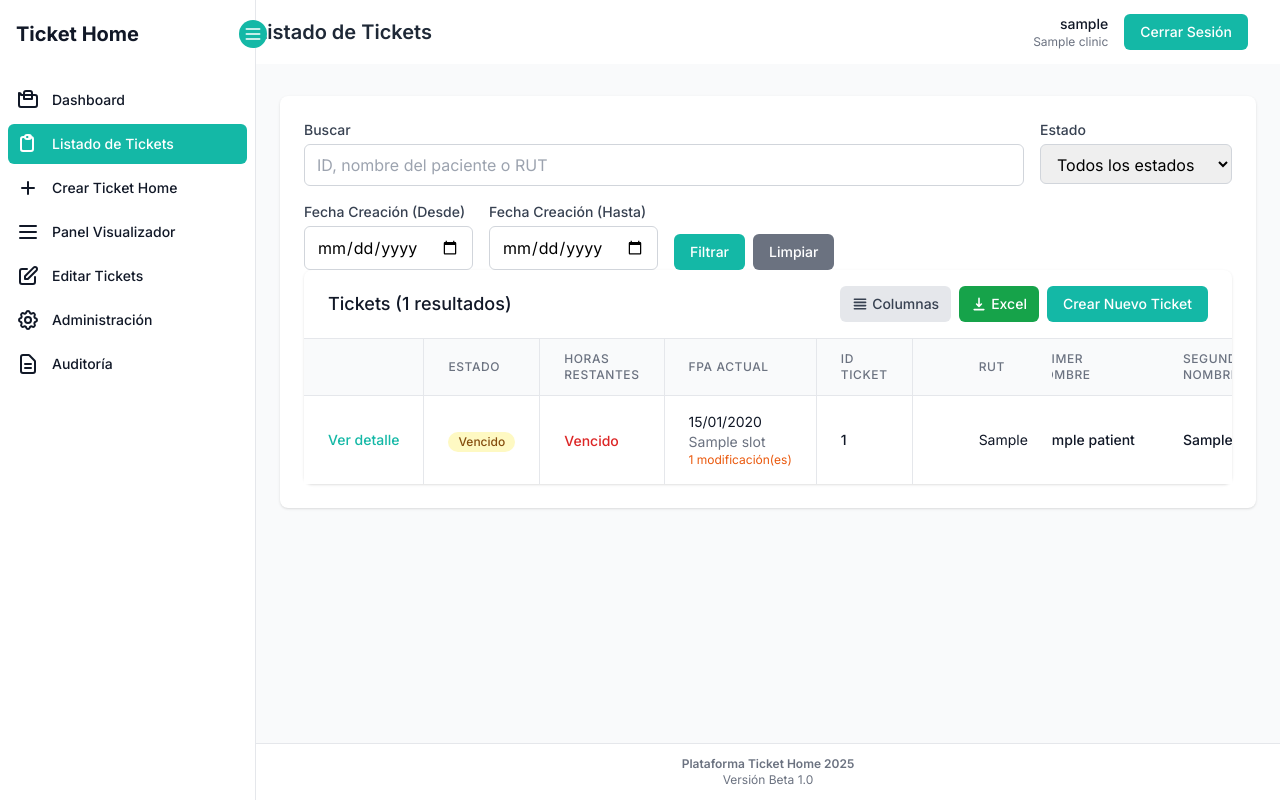
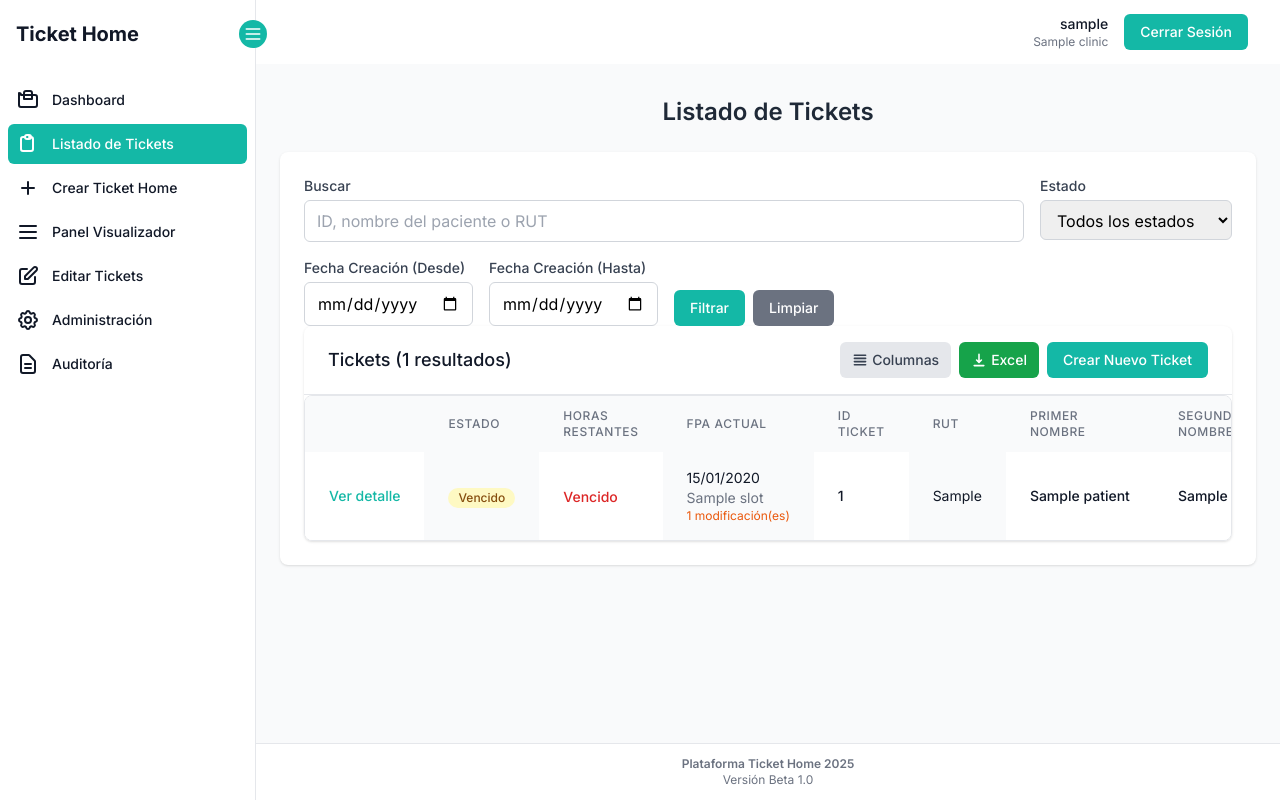
Before and after one commit to jona-mhw/ticketdemo, a Flask app: page /tickets/ in a window 1280 px wide. Run offline with Flask 3, Linux system fonts and the light colour scheme; a user stored in the database is signed in; tables that the repository leaves empty hold one stand-in row (values such as "Sample post"); some libraries are stand-ins or nearby versions.

Commit message:
feat(ui): Mejora visual de la tabla y alineación de títulos
Se rediseña la tabla de tickets para eliminar las líneas divisorias y usar un estilo de filas alternas (cebra) para mayor legibilidad.

Se implementa una solución con JavaScript para el posicionamiento de las columnas fijas, solucionando definitivamente los problemas de overflow y gaps visuales.

Se reestructura la cabecera en base.html, moviendo el título de la página al área de contenido para asegurar un centrado perfecto y consistente.

fix(db): Se robustece el comando 'flask reset-db' para usar 'DROP SCHEMA ... CASCADE', previniendo errores con dependencias de tablas obsoletas.

```diff
--- a/static/js/tickets.js
+++ b/static/js/tickets.js
@@ -43,6 +43,53 @@ document.addEventListener('DOMContentLoaded', function () {
             cells.forEach(cell => {
                 cell.style.display = e.target.checked ? '' : 'none';
             });
+            document.addEventListener('DOMContentLoaded', function () {
+    // Format RUT input
+    const rutInput = document.getElementById('rut');
+    if (rutInput) {
+        rutInput.addEventListener('input', function(e) {
+            let value = e.target.value.replace(/[^0-9kK.-]/g, '');
+            value = value.replace(/\./g, '').replace(/-/g, '');
+
+            if (value.length > 1) {
+                let body = value.slice(0, -1);
+                let dv = value.slice(-1).toUpperCase();
+                body = new Intl.NumberFormat('es-CL').format(body);
+                e.target.value = `${body}-${dv}`;
+            } else {
+                e.target.value = value;
+            }
+        });
+    }
+
+    // 1. Column Visibility
+    const table = document.getElementById('tickets-table');
+    if (!table) return;
+
+    const columnToggles = document.getElementById('column-toggles');
+    const headers = table.querySelectorAll('thead th');
+    const columnNames = Array.from(headers).map(th => th.dataset.columnName).filter(Boolean);
+
+    columnNames.forEach((name, index) => {
+        const colIndex = Array.from(headers).findIndex(h => h.dataset.columnName === name);
+
+        const label = document.createElement('label');
+        label.className = 'flex items-center px-4 py-2 text-sm text-gray-700 hover:bg-gray-100 cursor-pointer';
+
+        const checkbox = document.createElement('input');
+        checkbox.type = 'checkbox';
+        checkbox.className = 'mr-2';
+        checkbox.checked = true;
+        checkbox.dataset.columnIndex = colIndex;
+
+        checkbox.addEventListener('change', (e) => {
+            const idx = e.target.dataset.columnIndex;
+            const cells = table.querySelectorAll(`th:nth-child(${parseInt(idx) + 1}), td:nth-child(${parseInt(idx) + 1})`);
+            cells.forEach(cell => {
+                cell.style.display = e.target.checked ? '' : 'none';
+            });
+            // Re-adjust sticky columns after hiding/showing a column
+            adjustStickyColumns();
         });
 
         label.appendChild(checkbox);
@@ -121,4 +168,190 @@ document.addEventListener('DOMContentLoaded', function () {
         setInterval(updateTimers, 1000);
         updateTimers(); // Initial call
     }
+
+    // 4. Sticky Column Adjustment
+    function adjustStickyColumns() {
+        const table = document.getElementById('tickets-table');
+        if (!table) return;
+
+        const allRows = Array.from(table.querySelectorAll('tr'));
+        const headerCells = Array.from(table.querySelectorAll('thead th'));
+
+        const stickyColumnIndices = [];
+        headerCells.forEach((cell, index) => {
+            if (cell.classList.contains('sticky-col') && cell.style.display !== 'none') {
+                stickyColumnIndices.push(index);
+            }
+        });
+
+        // Reset styles first to handle columns being hidden/shown
+        allRows.forEach(row => {
+            Array.from(row.children).forEach(cell => {
+                if (cell.classList.contains('sticky-col')) {
+                    cell.style.position = '';
+                    cell.style.left = '';
+                }
+            });
+        });
+
+        let leftOffsets = [];
+        let currentOffset = 0;
+        stickyColumnIndices.forEach(colIndex => {
+            leftOffsets.push(currentOffset);
+            const headerCell = headerCells[colIndex];
+            currentOffset += headerCell.offsetWidth;
+        });
+
+        allRows.forEach(row => {
+            stickyColumnIndices.forEach((colIndex, stickyIndex) => {
+                const cell = row.children[colIndex];
+                if (cell) {
+                    cell.style.position = 'sticky';
+                    // Subtract stickyIndex to create a 1px overlap for each subsequent sticky column
+                    cell.style.left = `${leftOffsets[stickyIndex] - stickyIndex}px`;
+                }
+            });
+        });
+    }
+
+    // Initial and subsequent adjustments
+    adjustStickyColumns();
+    window.addEventListener('resize', adjustStickyColumns);
 });
+        });
+
+        label.appendChild(checkbox);
+        label.appendChild(document.createTextNode(name));
+        if (columnToggles) {
+            columnToggles.appendChild(label);
+        }
+    });
+
+    // 2. Table Sorting
+    headers.forEach(header => {
+        if (header.dataset.sortKey) {
+            header.style.cursor = 'pointer';
+            header.addEventListener('click', () => {
+                const sortKey = header.dataset.sortKey;
+                const currentUrl = new URL(window.location.href);
+                const currentSort = currentUrl.searchParams.get('sort_by');
+                const currentOrder = currentUrl.searchParams.get('sort_dir') || 'asc';
+
+                let newOrder = 'asc';
+                if (currentSort === sortKey && currentOrder === 'asc') {
+                    newOrder = 'desc';
+                }
+
+                currentUrl.searchParams.set('sort_by', sortKey);
+                currentUrl.searchParams.set('sort_dir', newOrder);
+                window.location.href = currentUrl.toString();
+            });
+        }
+    });
+
+    // 3. Real-time Countdown Timers
+    const countdownTimers = document.querySelectorAll('.countdown-timer');
+
+    function updateTimers() {
+        countdownTimers.forEach(timer => {
+            const fpaString = timer.dataset.fpa;
+            if (!fpaString) return;
+
+            const fpaDate = new Date(fpaString);
+            const now = new Date();
+            let totalSeconds = Math.floor((fpaDate - now) / 1000);
+
+            if (totalSeconds < 0) {
+                timer.textContent = 'Vencido';
+                timer.className = 'countdown-timer text-sm font-medium text-red-600';
+                return;
+            }
+
+            let days = Math.floor(totalSeconds / (3600 * 24));
+            totalSeconds %= (3600 * 24);
+            let hours = Math.floor(totalSeconds / 3600);
+            totalSeconds %= 3600;
+            let minutes = Math.floor(totalSeconds / 60);
+            let seconds = totalSeconds % 60;
+
+            let displayText = '';
+            if (days > 0) {
+                displayText += `${days}d `;
+            }
+            displayText += `${String(hours).padStart(2, '0')}:${String(minutes).padStart(2, '0')}:${String(seconds).padStart(2, '0')}`;
+            timer.textContent = displayText;
+
+            let colorClass = 'text-orange-600'; // Default for < 1 hour
+            const totalHours = (days * 24) + hours;
+            if (totalHours > 24) {
+                colorClass = 'text-green-600';
+            } else if (totalHours > 1) {
+                colorClass = 'text-yellow-600';
+            }
+            timer.className = `countdown-timer text-sm font-medium ${colorClass}`;
+        });
+    }
+
+    if (countdownTimers.length > 0) {
+        setInterval(updateTimers, 1000);
+        updateTimers(); // Initial call
+    }
+
+    // 4. Sticky Column Adjustment
+    function adjustStickyColumns() {
+        const table = document.getElementById('tickets-table');
+        if (!table) return;
+
+        const allRows = Array.from(table.querySelectorAll('tr'));
+        const headerCells = Array.from(table.querySelectorAll('thead th'));
+
+        const stickyColumnIndices = [];
+        headerCells.forEach((cell, index) => {
+            // Check for visibility, not just class
+            if (cell.classList.contains('sticky-col') && cell.style.display !== 'none') {
+                stickyColumnIndices.push(index);
+            }
+        });
+
+        // Reset styles first to handle columns being hidden/shown
+        allRows.forEach(row => {
+            Array.from(row.children).forEach(cell => {
+                if (cell.classList.contains('sticky-col')) {
+                    cell.style.position = '';
+                    cell.style.left = '';
+                }
+            });
+        });
+
+        let leftOffsets = [];
+        let currentOffset = 0;
+        stickyColumnIndices.forEach(colIndex => {
+            leftOffsets.push(currentOffset);
+            const headerCell = headerCells[colIndex];
+            currentOffset += headerCell.offsetWidth;
+        });
+
+        allRows.forEach(row => {
+            stickyColumnIndices.forEach((colIndex, stickyIndex) => {
+                const cell = row.children[colIndex];
+                if (cell) {
+                    cell.style.position = 'sticky';
+                    cell.style.left = `${leftOffsets[stickyIndex]}px`;
+                }
+            });
+        });
+    }
+
+    // Initial and subsequent adjustments
+    adjustStickyColumns();
+    window.addEventListener('resize', adjustStickyColumns);
+
+    // Also adjust when details are toggled if that affects layout
+    // (Example, not currently in HTML)
+    const detailsToggle = document.getElementById('details-toggle');
+    if(detailsToggle) {
+        detailsToggle.addEventListener('click', () => {
+            setTimeout(adjustStickyColumns, 100); // Delay for animations
+        });
+    }
+});
--- a/templates/base.html
+++ b/templates/base.html
@@ -149,16 +149,9 @@
         <div class="flex flex-col flex-1 overflow-hidden">
             <!-- Top navigation -->
             <header class="bg-white shadow">
-                <div class="max-w-7xl mx-auto flex items-center justify-between h-16">
-                    <div class="flex items-center flex-1">
-
-                        <div class="flex-1">
-                            <h2 class="font-semibold text-xl text-gray-800">
-                                {% block page_title %}{% endblock %}
-                            </h2>
-                        </div>
-                    </div>
-                    <div class="flex items-center space-x-4 pr-4 sm:pr-6 lg:pr-8">
+                <div class="max-w-7xl mx-auto h-16 flex items-center justify-end px-4 sm:px-6 lg:px-8">
+                    <!-- User info and logout: pushed to the right -->
+                    <div class="flex items-center space-x-4">
                         <div class="text-sm text-right">
                             <div class="font-medium text-gray-900">{{ current_user.username }}</div>
                             {% if current_user.clinic %}
@@ -176,6 +169,10 @@
             <!-- Page content -->
             <main class="flex-1 overflow-x-hidden overflow-y-auto bg-gray-50">
                 <div class="container mx-auto px-6 py-8">
+                    <h2 class="text-2xl font-semibold text-gray-800 text-center mb-6">
+                        {% block page_title %}{% endblock %}
+                    </h2>
+
                     {% with messages = get_flashed_messages(with_categories=true) %}
                         {% if messages %}
                             {% for category, message in messages %}
--- a/templates/tickets/_ticket_table.html
+++ b/templates/tickets/_ticket_table.html
@@ -1,26 +1,26 @@
 {% macro render_ticket_table(tickets, show_actions) %}
-<div class="overflow-x-auto">
-    <table id="tickets-table" class="min-w-full divide-y divide-gray-200">
+<div class="overflow-x-auto border border-gray-200 rounded-lg">
+    <table id="tickets-table" class="min-w-full">
         <thead class="bg-gray-50">
             <tr>
                 {% if show_actions %}
-                <th scope="col" class="sticky left-0 bg-gray-50 z-10 px-6 py-3 border-r border-gray-200" data-column-name="Acciones">
+                <th scope="col" class="sticky-col px-6 py-3 bg-gray-50" data-column-name="Acciones">
                     <span class="sr-only">Acciones</span>
                 </th>
                 {% endif %}
-                <th scope="col" class="sticky bg-gray-50 z-10 px-6 py-3 text-left text-xs font-medium text-gray-500 uppercase tracking-wider border-r border-gray-200" style="left: {% if show_actions %}110px{% else %}0px{% endif %};" data-column-name="Estado" data-sort-key="status">
+                <th scope="col" class="sticky-col px-6 py-3 text-left text-xs font-medium text-gray-500 uppercase tracking-wider bg-gray-50" data-column-name="Estado" data-sort-key="status">
                     Estado
                 </th>
-                <th scope="col" class="sticky bg-gray-50 z-10 px-6 py-3 text-left text-xs font-medium text-gray-500 uppercase tracking-wider border-r border-gray-200" style="left: {% if show_actions %}220px{% else %}110px{% endif %};" data-column-name="Horas Restantes">
+                <th scope="col" class="sticky-col px-6 py-3 text-left text-xs font-medium text-gray-500 uppercase tracking-wider bg-gray-50" data-column-name="Horas Restantes">
                     Horas Restantes
                 </th>
-                <th scope="col" class="sticky bg-gray-50 z-10 px-6 py-3 text-left text-xs font-medium text-gray-500 uppercase tracking-wider border-r border-gray-200" style="left: {% if show_actions %}350px{% else %}240px{% endif %};" data-column-name="FPA Actual" data-sort-key="fpa">
+                <th scope="col" class="sticky-col px-6 py-3 text-left text-xs font-medium text-gray-500 uppercase tracking-wider bg-gray-50" data-column-name="FPA Actual" data-sort-key="fpa">
                     FPA Actual
                 </th>
-                <th scope="col" class="sticky bg-gray-50 z-10 px-6 py-3 text-left text-xs font-medium text-gray-500 uppercase tracking-wider border-r border-gray-200" style="left: {% if show_actions %}500px{% else %}390px{% endif %};" data-column-name="ID Ticket" data-sort-key="id">
+                <th scope="col" class="sticky-col px-6 py-3 text-left text-xs font-medium text-gray-500 uppercase tracking-wider bg-gray-50" data-column-name="ID Ticket" data-sort-key="id">
                     ID Ticket
                 </th>
-                <th scope="col" class="sticky bg-gray-50 z-10 px-6 py-3 text-left text-xs font-medium text-gray-500 uppercase tracking-wider border-r border-gray-200" style="left: {% if show_actions %}650px{% else %}540px{% endif %};" data-column-name="RUT" data-sort-key="patient">
+                <th scope="col" class="sticky-col px-6 py-3 text-left text-xs font-medium text-gray-500 uppercase tracking-wider bg-gray-50" data-column-name="RUT" data-sort-key="patient">
                     RUT
                 </th>
 
@@ -35,16 +35,16 @@
                 </th>
             </tr>
         </thead>
-        <tbody class="bg-white divide-y divide-gray-200">
+        <tbody>
             {% for ticket in tickets %}
-            <tr class="group hover:bg-gray-50">
+            <tr class="odd:bg-white even:bg-gray-50 hover:bg-teal-50">
                 {% if show_actions %}
-                <td class="sticky left-0 bg-white group-hover:bg-gray-50 z-10 px-6 py-4 whitespace-nowrap text-right text-sm font-medium border-r border-gray-200" data-column-name="Acciones">
+                <td class="sticky-col px-6 py-4 whitespace-nowrap text-right text-sm font-medium odd:bg-white even:bg-gray-50 hover:bg-teal-50" data-column-name="Acciones">
                     <a href="{{ url_for('tickets.detail', ticket_id=ticket.id) }}"
                        class="text-primary hover:text-opacity-80">Ver detalle</a>
                 </td>
                 {% endif %}
-                <td class="sticky bg-white group-hover:bg-gray-50 z-10 px-6 py-4 whitespace-nowrap border-r border-gray-200" style="left: {% if show_actions %}110px{% else %}0px{% endif %};" data-column-name="Estado">
+                <td class="sticky-col px-6 py-4 whitespace-nowrap odd:bg-white even:bg-gray-50 hover:bg-teal-50" data-column-name="Estado">
                     {% set is_expired = ticket.time_remaining and ticket.time_remaining.expired %}
                     <span class="inline-flex items-center px-2.5 py-0.5 rounded-full text-xs font-medium
                         {% if ticket.status == 'Vigente' and is_expired %}bg-yellow-100 text-yellow-800
@@ -55,7 +55,7 @@
                         {% else %}{{ ticket.status }}{% endif %}
                     </span>
                 </td>
-                <td class="sticky bg-white group-hover:bg-gray-50 z-10 px-6 py-4 whitespace-nowrap border-r border-gray-200" style="left: {% if show_actions %}220px{% else %}110px{% endif %};" data-column-name="Horas Restantes">
+                <td class="sticky-col px-6 py-4 whitespace-nowrap odd:bg-white even:bg-gray-50 hover:bg-teal-50" data-column-name="Horas Restantes">
                     {% if ticket.status == 'Vigente' and ticket.current_fpa %}
                         <span class="countdown-timer text-sm font-medium"
                               data-fpa="{{ ticket.current_fpa.isoformat() }}">
@@ -65,17 +65,17 @@
                         <span class="text-sm text-gray-400">-</span>
                     {% endif %}
                 </td>
-                <td class="sticky bg-white group-hover:bg-gray-50 z-10 px-6 py-4 whitespace-nowrap border-r border-gray-200" style="left: {% if show_actions %}350px{% else %}240px{% endif %};" data-column-name="FPA Actual">
+                <td class="sticky-col px-6 py-4 whitespace-nowrap odd:bg-white even:bg-gray-50 hover:bg-teal-50" data-column-name="FPA Actual">
                     <div class="text-sm text-gray-900">{{ ticket.current_fpa.strftime('%d/%m/%Y') }}</div>
                     <div class="text-sm text-gray-500">{{ ticket.discharge_time_slot.name if ticket.discharge_time_slot else 'N/A' }}</div>
                     {% if ticket.get_modification_count() > 0 %}
                     <div class="text-xs text-orange-600">{{ ticket.get_modification_count() }} modificación(es)</div>
                     {% endif %}
                 </td>
-                <td class="sticky bg-white group-hover:bg-gray-50 z-10 px-6 py-4 whitespace-nowrap border-r border-gray-200" style="left: {% if show_actions %}500px{% else %}390px{% endif %};" data-column-name="ID Ticket">
+                <td class="sticky-col px-6 py-4 whitespace-nowrap odd:bg-white even:bg-gray-50 hover:bg-teal-50" data-column-name="ID Ticket">
                     <div class="text-sm font-medium text-gray-900">{{ ticket.id }}</div>
                 </td>
-                <td class="sticky bg-white group-hover:bg-gray-50 z-10 px-6 py-4 whitespace-nowrap border-r border-gray-200" style="left: {% if show_actions %}650px{% else %}540px{% endif %};" data-column-name="RUT">
+                <td class="sticky-col px-6 py-4 whitespace-nowrap odd:bg-white even:bg-gray-50 hover:bg-teal-50" data-column-name="RUT">
                     <div class="text-sm text-gray-900">{{ ticket.patient.rut }}</div>
                 </td>
 
```
Also changed, not shown: _BACKLOG_CORRECCIONES.md (+1 -14 lines), commands.py (+13 -6 lines), 1 other file.
